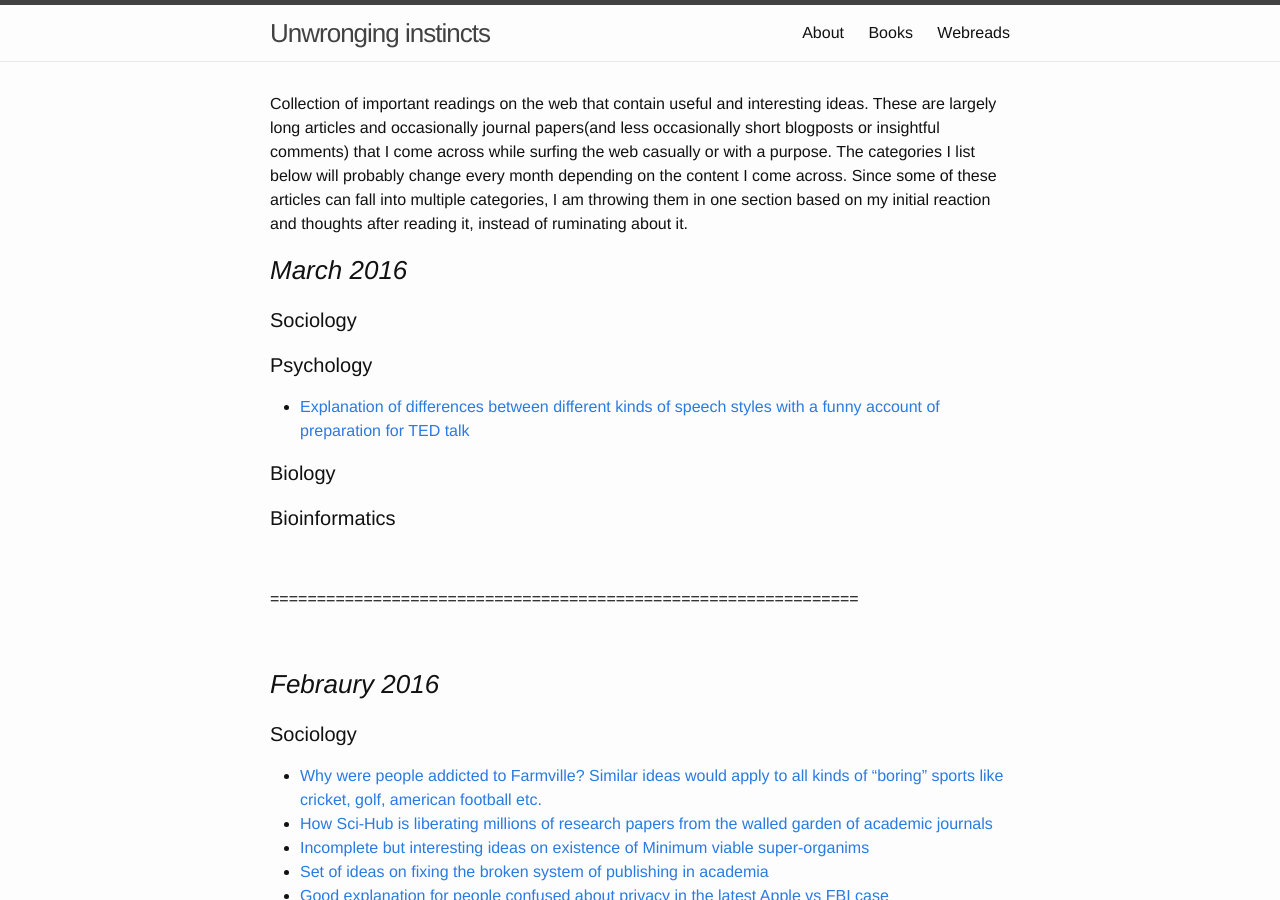
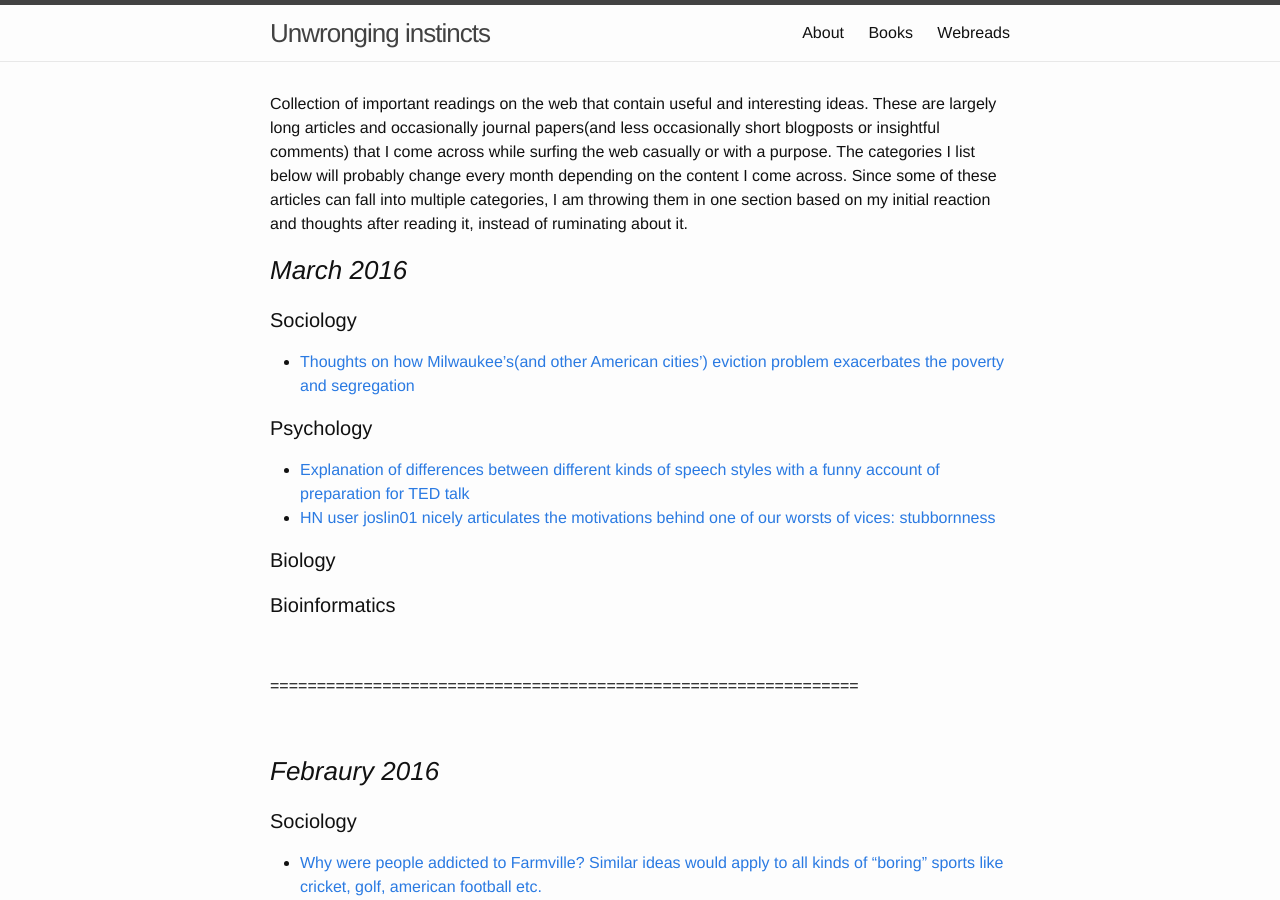
Before and after one commit to rdbcasillas/rdbcasillas.github.io, a Jekyll site: the page built from webreads.md, in a window 1280 px wide and 900 px high. Built offline with Jekyll 4.4.1, drawn with Linux system fonts in a browser that asks for light colours; Markdown is read by kramdown in place of the engine named in the settings.

Commit message:
couple of webreads

```diff
--- a/webreads.md
+++ b/webreads.md
@@ -10,9 +10,11 @@ Collection of important readings on the web that contain useful and interesting
 ###<em>March 2016</em>
 
 ####Sociology
+  * [Thoughts on how Milwaukee's(and other American cities') eviction problem exacerbates the poverty and segregation](http://www.theatlantic.com/business/archive/2016/03/eviction-matthew-desmond-housing/471375/)
 
 ####Psychology
   * [Explanation of differences between different kinds of speech styles with a funny account of preparation for TED talk](http://waitbutwhy.com/2016/03/doing-a-ted-talk-the-full-story.html)
+  * [HN user joslin01 nicely articulates the motivations behind one of our worsts of vices: stubbornness](https://news.ycombinator.com/item?id=11199280)
 
 ####Biology
 
```
